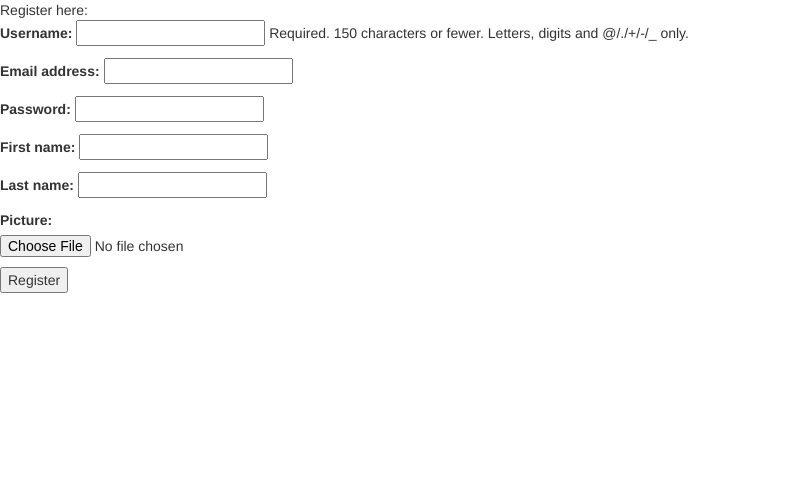
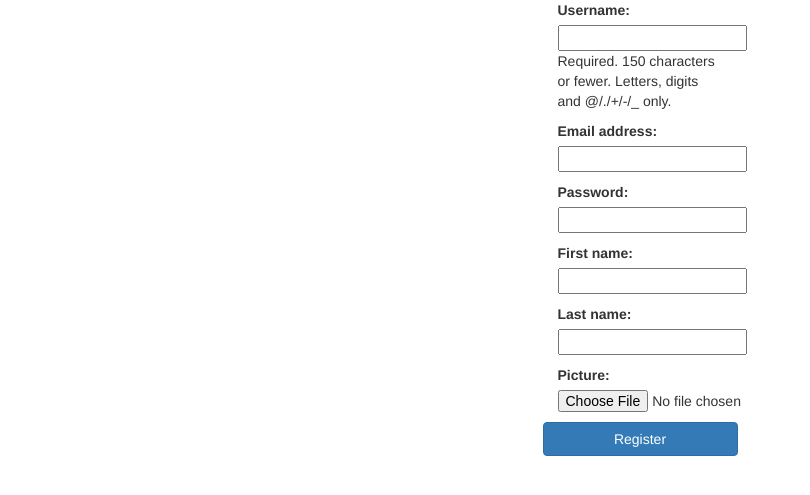
Before and after one commit to orbit69/my_travel_story, a Django app: a page that uses templates/register.html in a window 1280 px wide. Shown: the top 495 px of the page, without its empty margins (0-810 px from the left). Run offline with Django 3.2, Linux system fonts and the light colour scheme; some libraries are stand-ins or nearby versions.

Commit message:
registration layout

```diff
--- a/templates/register.html
+++ b/templates/register.html
@@ -5,17 +5,26 @@
 {% endblock %}
 
 {% block body_block %}
+    <div class="container">
     {% if registered %}
-        Thank You for registration! </br>
-        Now you can log in
-        <a href="{% url 'login' %}"><>HERE<</a>
+          <div class="jumbotron">
+        <center><h1>Thank You for registration!</h1> </center></br>
+        <center><a href="{% url 'login' %}">Now you can log in</a></center>
+        </div>
     {% else %}
-        Register here:
+        <div class="row">
+        <div class="col-md-2 col-md-offset-5">
         <form id="user_form" method="post" action="{% url 'register' %}" enctype="multipart/form-data">
             {% csrf_token %}
             {{ user_form.as_p }}
             {{ profile_form.as_p }}
-            <input type="submit" name="submit" value="Register"/>
+            <div class="row">
+                <button type="submit" class="btn btn-primary btn-block">
+                    Register
+                </button>
+            </div>
         </form>
+        </div>
+        </div>
     {% endif %}
 {% endblock %}
```
Also changed, not shown: templates/login.html (+5 -5 lines).
